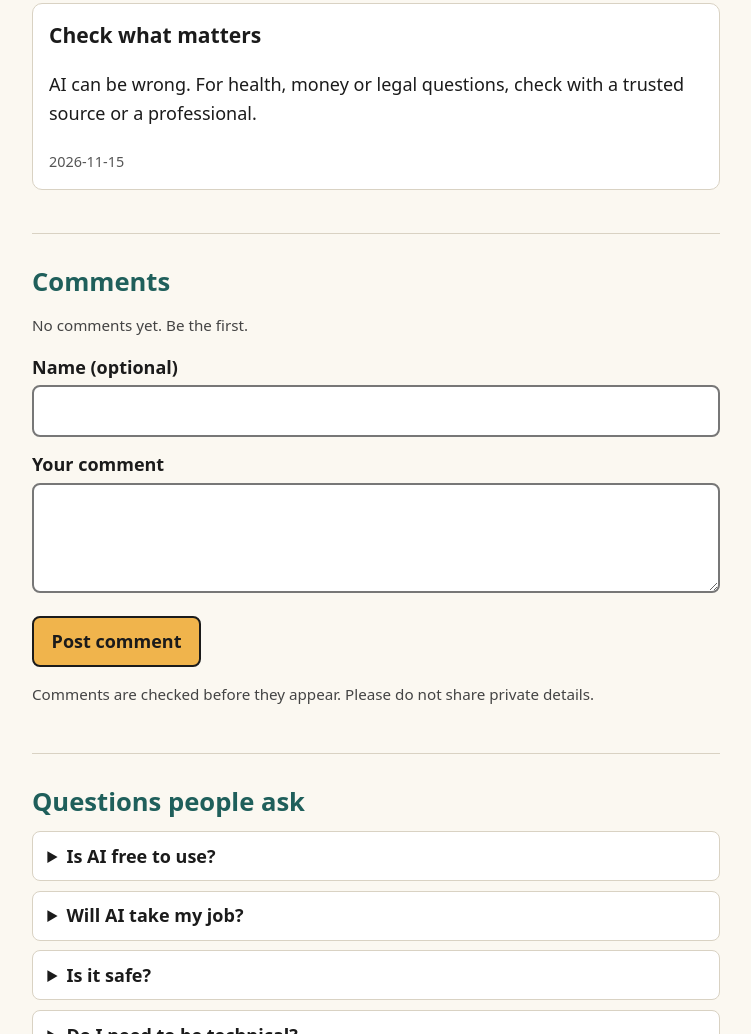
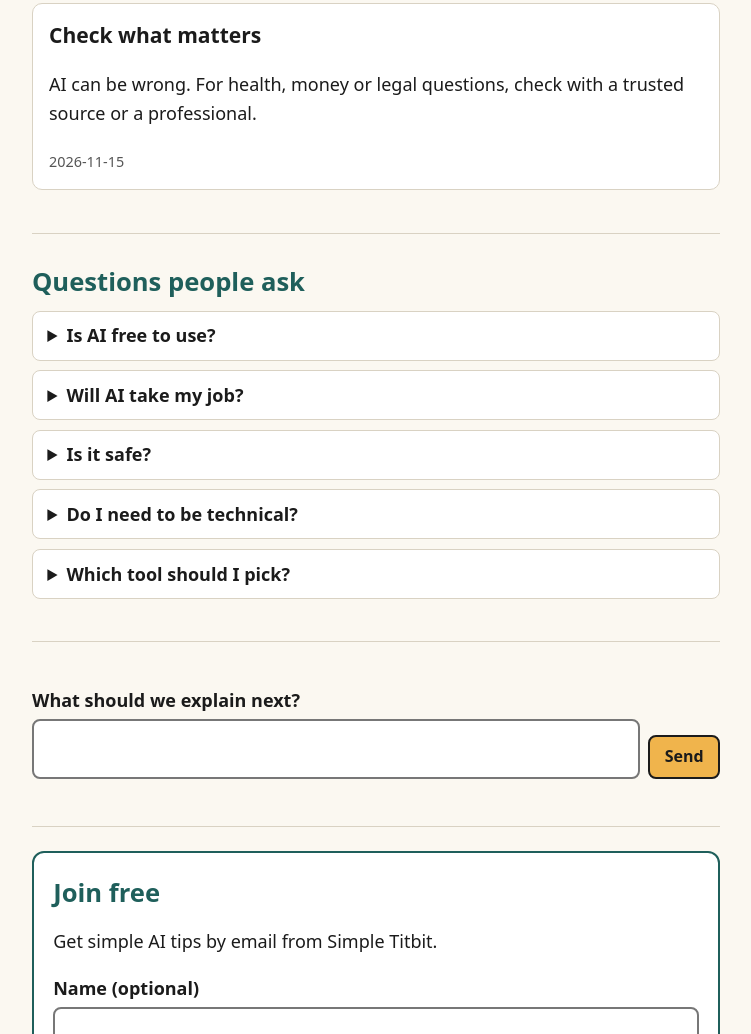
Before and after one commit to datatitbit/aiforall, a plain HTML site: page index.html in a window 1280 px wide. Shown: the part 2753-3787 px from the top of the page, without its empty margins (264-1015 px from the left). Drawn offline with Linux system fonts and the light colour scheme.

Commit message:
Remove comments section; keep the one-line feedback box and connect it

```diff
--- a/config.js
+++ b/config.js
@@ -1,6 +1,6 @@
 /*
   config.js: the ONE place to change settings.
-  These are the n8n webhook addresses the forms send to (signup, comments, feedback).
+  These are the n8n webhook addresses the forms send to (signup and feedback).
   - Test address: works only while you click "Listen for test event" in n8n.
   - Production address: works after you switch the workflow to Active.
   IMPORTANT: "localhost" means "this computer". The forms reach n8n only when you open
@@ -10,6 +10,5 @@
 */
 window.AIFORALL_CONFIG = {
   signupWebhook:   "http://localhost:5678/webhook-test/aiforall-signup",
-  commentWebhook:  "http://localhost:5678/webhook-test/aiforall-comment",
   feedbackWebhook: "http://localhost:5678/webhook-test/aiforall-feedback"
 };
--- a/index.html
+++ b/index.html
@@ -97,22 +97,6 @@
       <div id="latest-tips" aria-live="polite"><p class="note">Loading tips...</p></div>
     </section>
 
-    <!-- Comments: approved comments are listed from comments.json. New comments are sent to n8n (a webhook), which can check them and add them to that file. -->
-    <section id="comments">
-      <h2>Comments</h2>
-      <div id="comment-list" aria-live="polite"><p class="note">Loading comments...</p></div>
-      <form id="comment-form" novalidate>
-        <label for="c-name">Name (optional)</label>
-        <input id="c-name" name="name" type="text" autocomplete="given-name" maxlength="60">
-        <label for="c-text">Your comment</label>
-        <textarea id="c-text" name="comment" rows="3" maxlength="500" required></textarea>
-        <div class="hp" aria-hidden="true"><label for="c-site">Leave this empty</label><input id="c-site" name="website" type="text" tabindex="-1" autocomplete="off"></div>
-        <button class="btn" type="submit">Post comment</button>
-        <p class="note">Comments are checked before they appear. Please do not share private details.</p>
-        <p class="note" id="comment-msg" role="status"></p>
-      </form>
-    </section>
-
     <section id="faq">
       <h2>Questions people ask</h2>
       <details><summary>Is AI free to use?</summary><p>Many tools have a free plan with limits. Paid plans usually give more use. Check each tool's own page.</p></details>
--- a/script.js
+++ b/script.js
@@ -1,6 +1,6 @@
-/* AIforAll script. Small jobs: load tips and comments, send forms, copy the prompt. */
+/* AIforAll script. Small jobs: load tips, send forms, copy the prompt. */
 
-// 1) Load "Latest tips" from content.json (n8n can edit that file to change the page).
+// 1) Load "AI in brief" and "Latest tips" from content.json (n8n can edit that file to change the page).
 fetch("content.json", { cache: "no-store" })
   .then(function (r) { return r.json(); })
   .then(function (data) {
@@ -34,26 +34,6 @@ function renderBrief(t) {
   setText("usecase-text", t.useCase && t.useCase.text);
 }
 
-// 1c) List approved comments from comments.json (each one has: name, text, date).
-fetch("comments.json", { cache: "no-store" })
-  .then(function (r) { return r.json(); })
-  .then(function (list) {
-    var box = document.getElementById("comment-list");
-    box.innerHTML = "";
-    if (!list.length) { box.innerHTML = '<p class="note">No comments yet. Be the first.</p>'; return; }
-    list.forEach(function (c) {
-      var d = document.createElement("article"); d.className = "tip";
-      var h = document.createElement("h3"); h.textContent = c.name || "Reader";
-      var p = document.createElement("p"); p.textContent = c.text;
-      var t = document.createElement("span"); t.className = "date"; t.textContent = c.date || "";
-      d.appendChild(h); d.appendChild(p); d.appendChild(t);
-      box.appendChild(d);
-    });
-  })
-  .catch(function () {
-    document.getElementById("comment-list").innerHTML = '<p class="note">Comments could not load right now.</p>';
-  });
-
 // 2) Send a form as JSON to an n8n webhook (a webhook is a web address n8n listens on).
 function wireForm(formId, msgId, urlKey, needs) {
   var form = document.getElementById(formId);
@@ -85,7 +65,7 @@ function wireForm(formId, msgId, urlKey, needs) {
   });
 }
 wireForm("signup-form", "signup-msg", "signupWebhook", "email");
-wireForm("comment-form", "comment-msg", "commentWebhook", "comment");
+wireForm("feedback-form", "feedback-msg", "feedbackWebhook", "feedback");
 
 // 3) Copy the "Try this now" prompt.
 document.getElementById("copy-btn").addEventListener("click", function () {
```
Also changed, not shown: 1 other file.
